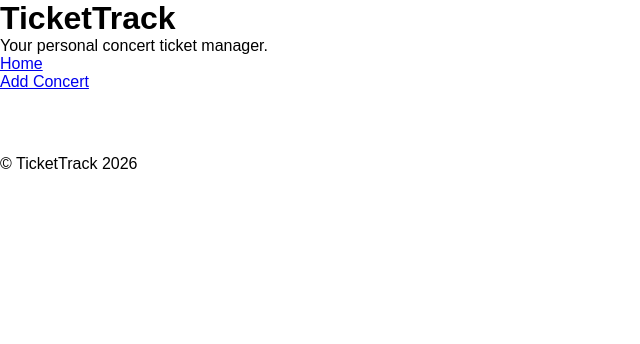
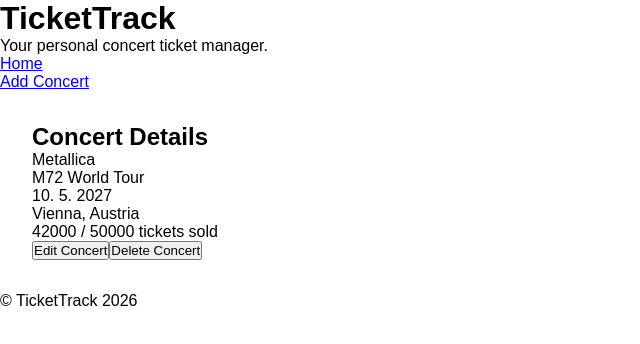
Before and after one commit to Spiritus93/TicketTrack, a React (Vite) app: page /concert-details/1 in a window 1280 px wide. Shown: the top 344 px of the page, without its empty margins (0-640 px from the left). Built offline with nearby package versions, Linux system fonts and the light colour scheme; data requests are answered from the project's data file.

Commit message:
Added Concert Details with delete ability.

```diff
--- a/data/db.json
+++ b/data/db.json
@@ -26,15 +26,6 @@
       "location": "Milan, Italy",
       "ticketsSold": 37000,
       "capacity": 60000
-    },
-    {
-      "artist": "Journey",
-      "tour": "Stars",
-      "date": "2026-09-04",
-      "location": "Maribor, Slovenia",
-      "ticketsSold": 17000,
-      "capacity": 20000,
-      "id": "r2-nlFtRQ_4"
     }
   ],
   "$schema": "./node_modules/json-server/schema.json"
--- a/src/App.jsx
+++ b/src/App.jsx
@@ -2,6 +2,8 @@
 import Header from "./components/Header/Header.jsx";
 import Home from "./pages/Home/Home.jsx";
 import AddConcert from "./pages/AddConcert/AddConcert.jsx";
+import ConcertDetails from "./pages/ConcertDetails/ConcertDetails.jsx";
+import EditConcert from "./pages/EditConcert/EditConcert.jsx";
 import Footer from "./components/Footer/Footer.jsx";
 import { Routes, Route } from "react-router-dom";
 
@@ -14,6 +16,8 @@
               <Routes>
                   <Route path="/" element={<Home />} />
                   <Route path="/add-concert" element={<AddConcert />} />
+                  <Route path="/concert-details/:id" element={<ConcertDetails />} />
+                  <Route path="/edit-concert/:id" element={<EditConcert />} />
               </Routes>
           </main>
 
--- a/src/components/ConcertCard/ConcertCard.jsx
+++ b/src/components/ConcertCard/ConcertCard.jsx
@@ -1,6 +1,7 @@
 import "./ConcertCard.scss";
+import { NavLink } from "react-router-dom";
 
-const ConcertCard = ({ artist, tour, date, location, ticketsSold, capacity }) => {
+const ConcertCard = ({ id, artist, tour, date, location, ticketsSold, capacity }) => {
     const formattedDate = new Date(date).toLocaleDateString("sl-SI");
 
     return (
@@ -10,6 +11,7 @@
             <p>{formattedDate}</p>
             <p>{location}</p>
             <p>{ticketsSold} / {capacity} tickets sold</p>
+            <NavLink to={`/concert-details/${id}`}>Concert Details</NavLink>
         </article>
     );
 };
--- /dev/null
+++ b/src/pages/ConcertDetails/ConcertDetails.jsx
@@ -0,0 +1,61 @@
+import "./ConcertDetails.scss";
+import { useNavigate, useParams } from "react-router-dom";
+import { useEffect, useState } from "react";
+
+const ConcertDetails = () => {
+    const { id } = useParams();
+    const url = `http://localhost:3000/concerts/${id}`;
+
+    const [concert, setConcert] = useState(null);
+
+    const formattedDate = concert?.date
+        ? new Date(concert.date).toLocaleDateString("sl-SI")
+        : "";
+
+    const navigate = useNavigate();
+
+    useEffect(() => {
+        const fetchConcert = async () => {
+            const response = await fetch(url);
+            const concert = await response.json();
+            setConcert(concert);
+        };
+
+        fetchConcert();
+    }, [id]);
+
+    const handleEdit = () => {
+        navigate(`/edit-concert/${id}`);
+    };
+
+    const handleDelete = async () => {
+        const confirmDeletion = window.confirm("Are you sure you want to delete this concert?");
+
+        if (!confirmDeletion) {
+            return;
+        }
+
+        await fetch(url, {
+            method: "DELETE"
+        });
+
+        window.alert("Concert deleted successfully.");
+
+        navigate("/");
+    };
+
+    return(
+        <section className="concerts">
+            <h2 className="concerts-title">Concert Details</h2>
+            <p>{concert?.artist}</p>
+            <p>{concert?.tour}</p>
+            <p>{formattedDate}</p>
+            <p>{concert?.location}</p>
+            <p>{concert?.ticketsSold} / {concert?.capacity} tickets sold</p>
+            <button onClick={handleEdit}>Edit Concert</button>
+            <button onClick={handleDelete}>Delete Concert</button>
+        </section>
+    )
+}
+
+export default ConcertDetails;
--- /dev/null
+++ b/src/pages/EditConcert/EditConcert.jsx
@@ -0,0 +1,5 @@
+const EditConcert = () => {
+    return <h2>Edit Concert</h2>;
+};
+
+export default EditConcert;
--- a/src/pages/Home/Home.jsx
+++ b/src/pages/Home/Home.jsx
@@ -25,6 +25,7 @@
             {concerts.map((concert) => (
                 <ConcertCard
                     key={concert.id}
+                    id={concert.id}
                     artist={concert.artist}
                     tour={concert.tour}
                     date={concert.date}
```
Also changed, not shown: src/pages/ConcertDetails/ConcertDetails.scss (added), src/pages/EditConcert/EditConcert.scss (added).
